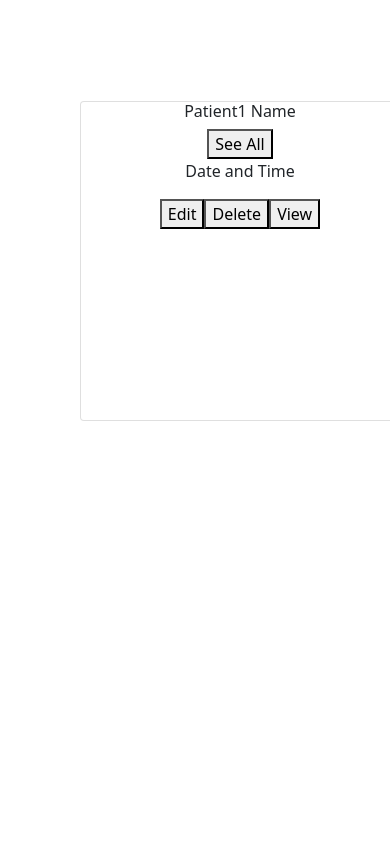
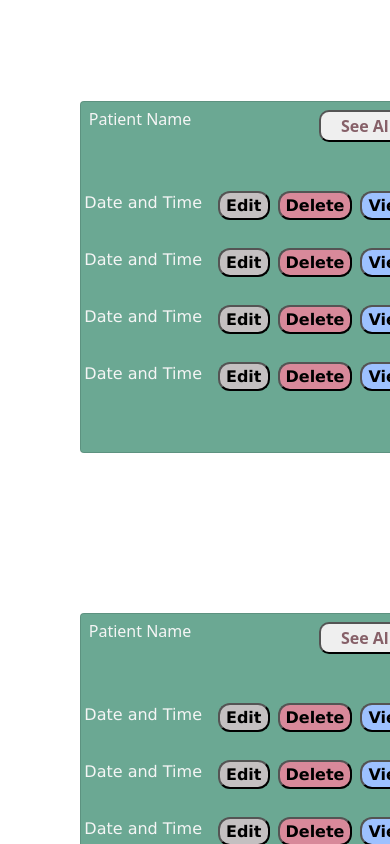
Before and after one commit to aroseca15/React_Work, a React (Create React App) app in the folder react_work/: page / in a window 390 px wide. Shown: the part 1140-1984 px from the top of the page. Before the commit the page ends 1641 px from the top, so only its background shows below. Built offline with nearby package versions, Linux system fonts and the light colour scheme.

Commit message:
Both NT and NDC conponents done but not responsive

```diff
--- a/react_work/src/App.css
+++ b/react_work/src/App.css
@@ -361,7 +361,80 @@ background-color: #059c67;
 
 /* Recent Notes Display Card: */
 .recentDisplayCard{
-  height: 20rem;
-  width: 20rem;
+  height: 22rem;
+  width: 22rem;
   margin: 5rem;
+  background-color: #01694594;
 }
+
+.DspCarHead{
+  display: inline-flex;
+  margin-top: .5rem;
+  color: whitesmoke;
+}
+
+.DisCarHeadBtn {
+  margin-left: 8rem;
+  border-radius: 10px;
+  margin-right: .5rem;
+  width: 6rem;
+  height: 2rem;
+  color:#866068;
+  font-weight: 600;
+}
+
+.DisCarHeadBtn:hover{
+  border: solid;
+  color:black;
+  background-color: #9DC1FF;
+}
+
+.DspCarBody {
+  display: inline-flex;
+
+}
+
+.DspCarBodyBtn {
+margin-right: .5rem;
+border-radius: 12px;
+font-family: Verdana, Geneva, Tahoma, sans-serif;
+height: 1.8rem;
+}
+
+.DCBBtnEdit{
+background-color: #c4c0c1;
+font-weight: 600;
+}
+
+.DCBBtnEdit:hover{
+  background-color: #98737A;
+  color: #d4e2cb;
+}
+
+.DCBBtnDelete{
+  background-color: #d8899a;
+  font-weight: 600;
+}
+
+.DCBBtnDelete:hover{
+  background-color: #e72d55;
+  color: #d4e2cb;
+}
+
+.DCBBtnView{
+  background-color: #9DC1FF;
+  font-weight: 600;
+}
+
+.DCBBtnView:hover{
+  background-color: #095ef1;
+  color: #d4e2cb;
+}
+
+.DspCarP {
+  margin-right: 1rem;
+  font-size: 1rem;
+  font-family: Verdana, Geneva, Tahoma, sans-serif;
+  color: whitesmoke;
+  /* font-weight: 500; */
+}
--- a/react_work/src/App.js
+++ b/react_work/src/App.js
@@ -64,8 +64,19 @@ function App() {
     <div className="App">
       <h1>Welcome Mandy!</h1>
       <h3>Try not to be upset. Do what you can and let Jehovah handle the rest.</h3>
-      <NoteTaker/>
-      <NoteDisplayCard/>
+      <NoteTaker />
+      <div style={{ display: 'inline-block' }}>
+        <NoteDisplayCard />
+      </div>
+      <div style={{ display: 'inline-block' }}>
+        <NoteDisplayCard />
+      </div>
+      <div style={{ display: 'inline-block' }}>
+        <NoteDisplayCard />
+      </div>
+      <div style={{ display: 'inline-block' }}>
+        <NoteDisplayCard />
+      </div>
       {/* <AppointmentForm />
       <Calendar components={{ toolbar: MyCustomHeader }} localizer={localizer} events={events} startAccessor="start" endAccessor="end" style={{ width: 600, height: 500, margin: "50px" }} /> */}
     </div>
--- a/react_work/src/components/NoteDisplayCard.js
+++ b/react_work/src/components/NoteDisplayCard.js
@@ -7,15 +7,33 @@ function NoteDisplayCard() {
         <form>
             <div className="card recentDisplayCard">
                 <form>
-                    <div className="">
-                        <h6>Patient1 Name</h6>
-                        <button>See All</button>
+                    <div className="DspCarHead mb-5">
+                        <h6>Patient Name</h6>
+                        <button className="DisCarHeadBtn">See All</button>
                     </div>
-                    <div>
-                        <p>Date and Time</p>
-                        <button>Edit</button>
-                        <button>Delete</button>
-                        <button>View</button>
+                    <div className="DspCarBody mb-3">
+                        <p className="DspCarP">Date and Time</p>
+                        <button className="DspCarBodyBtn DCBBtnEdit">Edit</button>
+                        <button className="DspCarBodyBtn DCBBtnDelete">Delete</button>
+                        <button className="DspCarBodyBtn DCBBtnView">View</button>
+                    </div>
+                    <div className="DspCarBody mb-3">
+                        <p className="DspCarP">Date and Time</p>
+                        <button className="DspCarBodyBtn DCBBtnEdit">Edit</button>
+                        <button className="DspCarBodyBtn DCBBtnDelete">Delete</button>
+                        <button className="DspCarBodyBtn DCBBtnView">View</button>
+                    </div>
+                    <div className="DspCarBody mb-3">
+                        <p className="DspCarP">Date and Time</p>
+                        <button className="DspCarBodyBtn DCBBtnEdit">Edit</button>
+                        <button className="DspCarBodyBtn DCBBtnDelete">Delete</button>
+                        <button className="DspCarBodyBtn DCBBtnView">View</button>
+                    </div>
+                    <div className="DspCarBody mb-3">
+                        <p className="DspCarP">Date and Time</p>
+                        <button className="DspCarBodyBtn DCBBtnEdit">Edit</button>
+                        <button className="DspCarBodyBtn DCBBtnDelete">Delete</button>
+                        <button className="DspCarBodyBtn DCBBtnView">View</button>
                     </div>
                 </form>
             </div>
```
